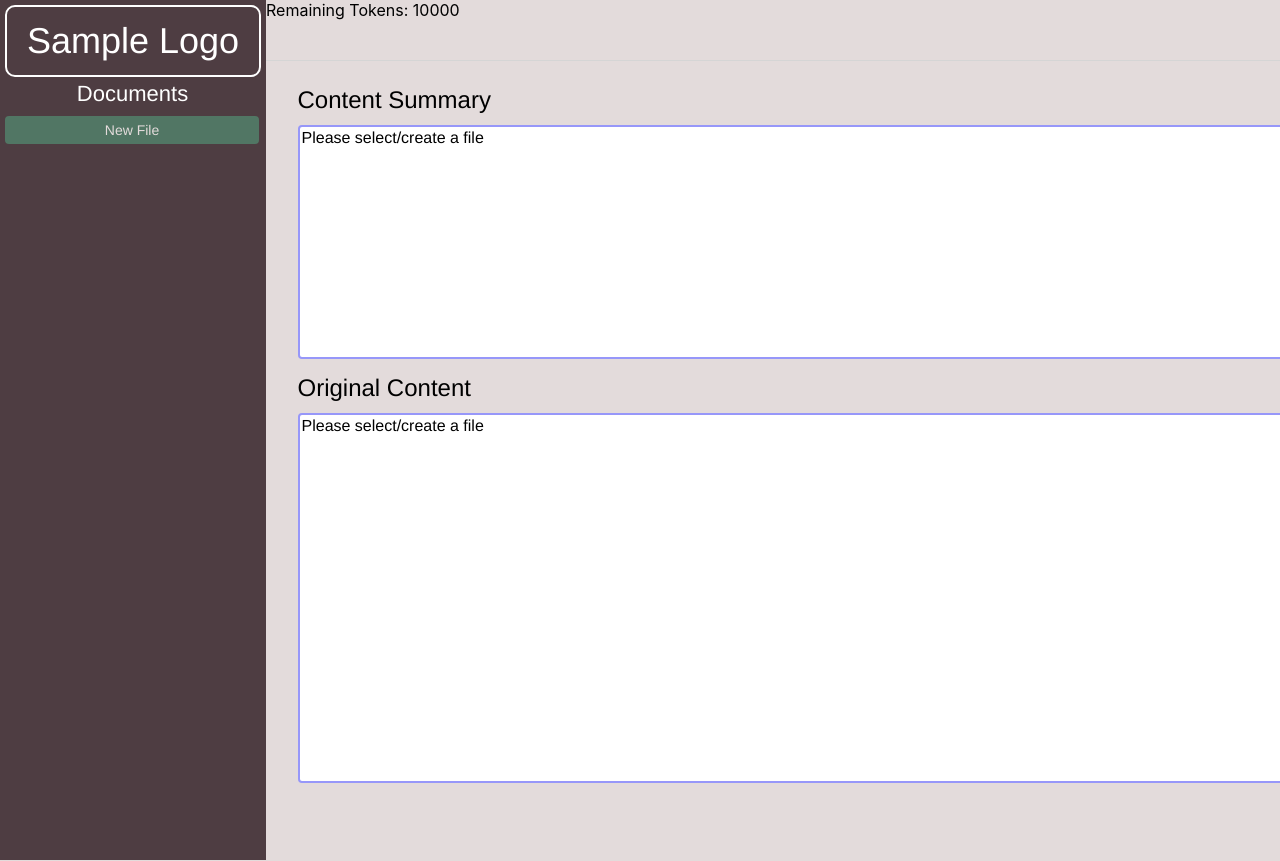
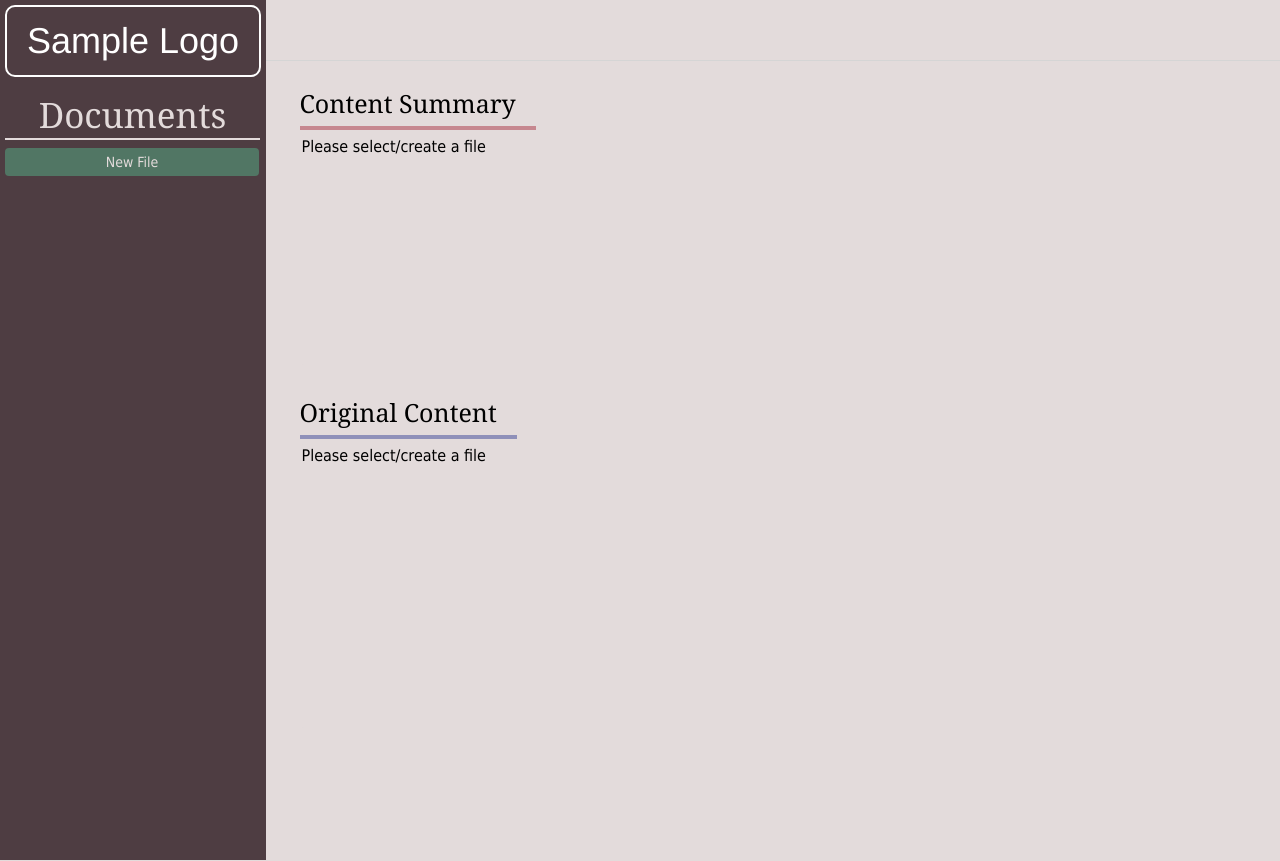
Before and after one commit to achen200/FeedSlack-Summarizer, a React (Create React App) app in the folder dashboard/: page / in a window 1280 px wide. Shown: the top 861 px of the page. Built offline with nearby package versions, Linux system fonts and the light colour scheme.

Commit message:
Stylized main component

```diff
--- a/dashboard/src/components/MainDisplay.js
+++ b/dashboard/src/components/MainDisplay.js
@@ -25,7 +25,7 @@ export function MainDisplay(props){
 			<SummaryBox file={props.file} id={props.currId} editFile={props.editFile} setFile={props.setFile} useTokens={props.useTokens}/>
 			<div className="original">
 				<div className="text-wrapper">Original Content</div>
-				<textarea className="original-box" readOnly value={props.file.text}/>
+				<textarea className="original-box" style={{overflow:"auto"}} readOnly value={props.file.text}/>
 			</div>
 		</div>
 	);
--- a/dashboard/src/components/SummaryBox.js
+++ b/dashboard/src/components/SummaryBox.js
@@ -49,7 +49,7 @@ export function SummaryBox(props){
 		//Prevent multiple presses
 		if(disabled) return;
 		setDisabled(true);
-		setColor("#c24a05"); //Color of summarize button
+		setColor("#C6878F"); //Color of summarize button
 
 		//Server request to generate summary
 		const response = await fetch("http://localhost:3080/generate-summary",{
@@ -75,7 +75,7 @@ export function SummaryBox(props){
 	async function generateVis(){
 		if(disabled) return;
 		setDisabled(true);
-		setColor("#038e36");
+		setColor("#6a9b84");
 
 		await timeout(2000);
 
@@ -94,7 +94,7 @@ export function SummaryBox(props){
 		<div className="presummary">
 			{disabled && <ThreeDots height="80" color={color}/>}
 			{!disabled && <button id="sum" onClick={generateSum} disabled={disabled}>Generate Summary</button>}
-			{!disabled && isSheet && <button id="vis" onClick={generateVis} disabled={disabled}>Visualize Data</button>}
+			{!disabled && isSheet && <button id="vis" onClick={generateVis} disabled={disabled}>Generate Visuals</button>}
 		</div>
 	);
 }
--- a/dashboard/src/components/TopNav.js
+++ b/dashboard/src/components/TopNav.js
@@ -11,7 +11,7 @@
 export function TopNav(props) {
   return (
     <div className="top-nav">
-	<div>Remaining Tokens: {props.tokens}</div>
+	{/* <div>Remaining Tokens: {props.tokens}</div> */}
       <div className="profile">
         <div className="text-wrapper">User Name</div>
         <div className="avatar-main" />
--- a/dashboard/src/components/modal/Popups.css
+++ b/dashboard/src/components/modal/Popups.css
@@ -23,6 +23,8 @@
 }
 input[type="file"]{
 	width: calc(100%);
+	font-family: Tahoma, sans-serif;
+	font-size: 14px;
 }
 input[type="file"]:hover{
 	background-color: #8f90b913;
@@ -34,10 +36,11 @@ input[type="file"]::file-selector-button {
 	height: 70px;
 	background-repeat: no-repeat;
 	background-image: url("../../../public/upload.svg");
-	background-position: center;
+	background-position: left;
+	border: none;
 	color: transparent;
 	background-color: transparent;
-	border:none;
+
 }
 
 label, input {
@@ -47,7 +50,7 @@ label, input {
 
 .newfile-btn{
 	text-align: center;
-	font-family: "Poppins-Regular", Helvetica;
+	font-family: Tahoma, sans-serif;
 	font-size: 14px;
 	line-height: 2;
 	background-color: #517664;
@@ -58,7 +61,7 @@ label, input {
 #upload{
 	width: 80px;
 	text-align: center;
-	font-family: "Poppins-Regular", Helvetica;
+	font-family: Tahoma, sans-serif;
 	font-size: 14px;
 	line-height: 1.5;
 	background-color: #8F90B9;
@@ -70,7 +73,7 @@ label, input {
 #cancel{
 	width: 80px;
 	text-align: center;
-	font-family: "Poppins-Regular", Helvetica;
+	font-family: Tahoma, sans-serif;
 	font-size: 14px;
 	line-height: 1.5;
 	background-color: transparent;
--- a/dashboard/src/components/style.css
+++ b/dashboard/src/components/style.css
@@ -18,17 +18,19 @@ button:hover{
   }
 
   .file-header {
-	height: 36px;
 	width: 255px;
+	margin-top: 10px;
+	margin-bottom: 5px;
   }
 
   .file-header .text-wrapper {
-	color: white;
-	font-family: "Poppins-Regular", Helvetica;
-	font-size: 22px;
+	color: #E3DBDB;
+	font-family: Georgia, serif;
+	font-size: 35px;
 	font-weight: 400;
 	text-align: center;
 	margin-top:1.5%;
+	border-bottom: solid 2px #E3DBDB;
   }
 
   .file {
@@ -54,7 +56,7 @@ button:hover{
 
   .file-name .text-wrapper{
 	color: #E3DBDB;
-	font-family: "Poppins-Regular", Helvetica;
+	font-family: Tahoma, sans-serif;
 	font-size: 12px;
 	font-weight: 400;
 	max-width:30ch;
@@ -76,7 +78,7 @@ button:hover{
 
   .logo .text-wrapper {
 	color: white;
-	font-family: "Inter-Regular", Helvetica;
+	font-family: "Poppins-Regular", Helvetica;
 	font-size: 36px;
 	font-weight: 400;
 	letter-spacing: 0;
@@ -101,42 +103,49 @@ button:hover{
 
   .main-display .title {
 	color: black;
-	font-family: "Poppins-Regular", Helvetica;
-	font-size: 30px;
-	font-weight: 400;
+	font-family: Georgia, sans-serif;
+	font-size: 40px;
+	font-weight: 500;
 	max-width:40ch;
 	white-space: nowrap;
 	overflow: hidden;
 	text-overflow: ellipsis;
   }
 
-  .main-display .original {
+  .main-display .text-wrapper {
+	color: black;
+	font-family: Georgia, sans-serif;
+	font-size: 25px;
+	font-weight: 400;
+	height: 40px;
+	letter-spacing: 0;
+	line-height: normal;
+	position: relative;
+	padding-right: 20px;
+  }
+
+  .original {
 	align-items: flex-start;
 	display: inline-flex;
 	flex-direction: column;
 	position: relative;
+	padding: 15px;
   }
 
-  .main-display .text-wrapper {
-	color: #000000;
-	font-family: "Poppins-Regular", Helvetica;
-	font-size: 24px;
-	font-weight: 400;
-	height: 39px;
-	letter-spacing: 0;
-	line-height: normal;
-	position: relative;
-	width: 233px;
+  .original .text-wrapper{
+	border-bottom: 4px #8F90B9 solid;
   }
 
   .original-box {
-	border: 2px solid #9797f9;
+	border: none;
+	background-color: #E3DBDB;
 	border-radius:4px;
-	height: 362px;
+	height: 280px;
 	position: relative;
 	width: 1110px;
-	font-family: "Poppins-Regular", Helvetica;
+	font-family: Tahoma, serif;
 	font-size: 16px;
+	margin-top: 5px;
   }
 
   .summary {
@@ -144,6 +153,12 @@ button:hover{
 	display: inline-flex;
 	flex-direction: column;
 	position: relative;
+	background-color: #E3DBDB;
+	padding: 0px;
+  }
+
+  .summary .text-wrapper {
+	border-bottom: 4px #C6878F solid;
   }
 
   .presummary {
@@ -155,17 +170,19 @@ button:hover{
   }
 
   .summary-box {
-	border: 2px solid #9797f9;
+	border: none;
+	background-color: #E3DBDB;
 	border-radius:4px;
 	height:226px;
 	width: 1110px;
-	font-family: "Poppins-Regular", Helvetica;
+	font-family: Tahoma, serif;
 	font-size: 16px;
+	margin-top: 5px;
   }
 
   .summary-box:focus, .original-box:focus{
 	outline:none;
-	border: 2px solid black;
+	border: none;
   }
   textarea{
 	resize:none;
@@ -174,29 +191,29 @@ button:hover{
   #sum{
 	padding: 0px 20px;
 	border: none;
-	background-color:#c24a05;
+	background-color:#C6878F;
 	text-align: center;
-	font-family: "Poppins-Regular", Helvetica;
+	font-family: Tahoma, sans-serif;
 	font-size: 20px;
 	line-height: 2;
 	border-radius: 4px;
   }
   #sum:hover{
-	background-color: #c24a0581;
+	background-color: #c6878fac;
   }
 
   #vis{
 	padding: 0px 20px;
 	border: none;
-	background-color:#038e36;
+	background-color:#6a9b84;
 	text-align: center;
-	font-family: "Poppins-Regular", Helvetica;
+	font-family: Tahoma, sans-serif;
 	font-size: 20px;
 	line-height: 2;
 	border-radius: 4px;
   }
   #vis:hover{
-	background-color:#038e3681;
+	background-color:#517664a7;
   }
 
 
```
